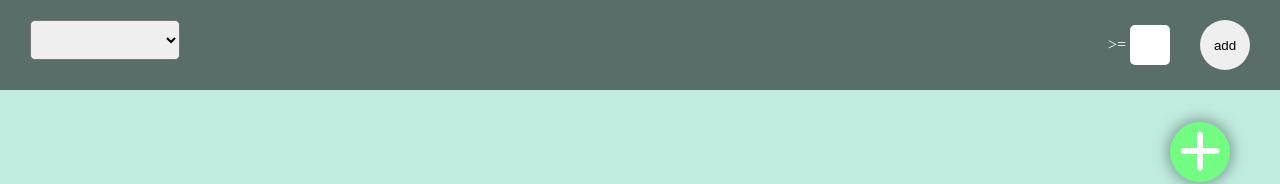
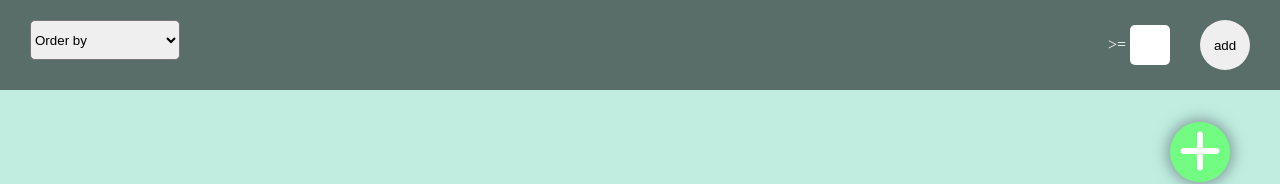
Before and after one commit to dacehell/app-contador, a Vue app: page / in a window 1280 px wide. Shown: the top 184 px of the page. Built offline with nearby package versions, Linux system fonts and the light colour scheme.

Commit message:
sort filter done

```diff
--- a/src/components/Header.vue
+++ b/src/components/Header.vue
@@ -1,11 +1,19 @@
 <template>
   <header class="header">
     <div class="container">
-      <select v-model="selected" class="header__select" name="sort">
-        <option selected>--</option>
-        <option>Ascendente</option>
-        <option>Descendente</option>
-      </select>
+      <form>
+        <select
+          v-model="selected"
+          class="header__select"
+          name="sort"
+          @change="setSortLow()"
+        >
+          <option value="" selected>Order by</option>
+          <option value="ascendente">Ascendente</option>
+          <option value="descendente">Descendente</option>
+        </select>
+      </form>
+
       <div class="header__filter">
         <label for="header__filter__list"> >= </label>
         <input class="header__filter__input" name="filter-list" type="text" />
@@ -16,18 +24,30 @@
 </template>
 
 <script>
-import { mapState, mapGetters } from "vuex";
+import { mapState } from "vuex";
 export default {
   name: "Header",
+  props: ["sortAscend", "sortDescend"],
   data() {
     return {
       selected: "",
     };
   },
-  methods: {},
+  methods: {
+    setSortLow() {
+      if (this.selected === "ascendente") {
+        this.sortAscend();
+      } else if (this.selected === "descendente") {
+        this.sortDescend();
+      } else {
+        this.selected;
+      }
+      // this.selected == "ascendente" ? this.sortLow() : this.sortDescend();
+    },
+  },
+
   computed: {
     ...mapState(["counters"]),
-    ...mapGetters(["sortCounters"]),
   },
 };
 </script>
--- a/src/store/index.js
+++ b/src/store/index.js
@@ -9,14 +9,12 @@ export default new Vuex.Store({
   },
   getters: {},
   mutations: {
-    // SORT_COUNTERS(state, payload) {
-    //   state.counters.sort((a, b) => {
-    //     if (a.count > b.count) {
-    //       return 1;
-    //     }
-    //     return 0;
-    //   });
-    // },
+    SORT_ASCENDING(state, payload) {
+      state.counters.sort((a, b) => (a.count > b.count ? 1 : -1));
+    },
+    SORT_DESCENDING(state, payload) {
+      state.counters.sort((a, b) => (a.count < b.count ? 1 : -1));
+    },
     SET_INCREMENT(state, id) {
       const counter = state.counters.find((c) => c.id === id);
       counter.count++;
@@ -44,9 +42,12 @@ export default new Vuex.Store({
     },
   },
   actions: {
-    // sortCounters({ commit }, value) {
-    //   commit("SORT_COUNTERS", value);
-    // },
+    sortAscending({ commit }, counter) {
+      commit("SORT_ASCENDING", counter);
+    },
+    sortDescending({ commit }, counter) {
+      commit("SORT_DESCENDING", counter);
+    },
     setIncrement({ commit, state }, id) {
       const counter = state.counters.find((c) => c.id === id);
       if (counter.count < 20) commit("SET_INCREMENT", id);
@@ -74,14 +75,6 @@ export default new Vuex.Store({
         .reduce((prev, curr) => prev + curr, 0);
       return sumAll;
     },
-    sortCounters(state) {
-      state.counters.sort((a, b) => {
-        if (a.count > b.count) {
-          return 1;
-        }
-        return 0;
-      });
-    },
   },
   modules: {},
 });
--- a/src/views/Home.vue
+++ b/src/views/Home.vue
@@ -1,7 +1,7 @@
 <template>
   <div>
-    <Header />
-
+    <Header :sortAscend="setSortAscending" :sortDescend="setSortDescending" />
+    <!-- <button @click="setSortLowest">lowest</button> -->
     <button class="new__counter" @click="getModal" id="myBtn">
       <font-awesome-icon icon="fa-solid fa-plus" />
     </button>
@@ -48,14 +48,20 @@ export default {
   data() {
     return {
       nombre: [],
+      sortCounterUp: [],
     };
   },
   computed: {
     ...mapState(["counters"]),
   },
   methods: {
-    ...mapActions(["addCounter"]),
-
+    ...mapActions(["addCounter", "sortAscending", "sortDescending"]),
+    setSortAscending() {
+      this.sortAscending(this.counters);
+    },
+    setSortDescending() {
+      this.sortDescending(this.counters);
+    },
     getModal() {
       // Get the modal
       const modal = document.getElementById("myModal");
```
